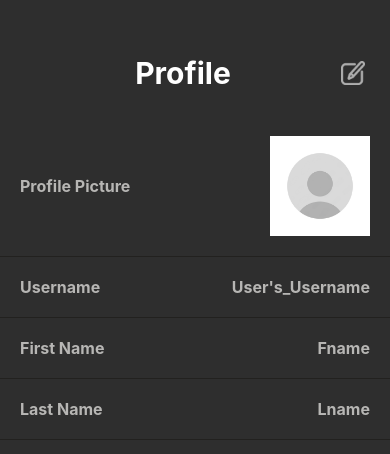
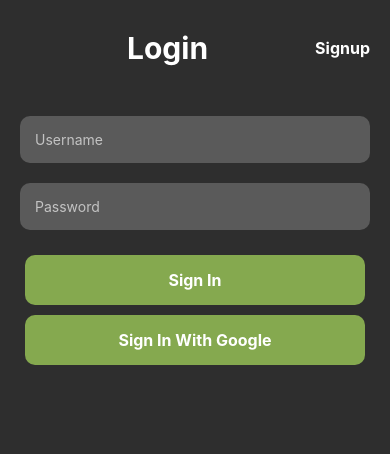
Before and after one commit to yugi957/KingsEye, a React Native app: screen / in a window 390 px wide. Shown: the top 454 px of the page. Built offline with nearby package versions, Linux system fonts and the light colour scheme.

Commit message:
changed app.tsx from testing to run normally, updated button text

```diff
--- a/App.tsx
+++ b/App.tsx
@@ -12,7 +12,7 @@ const Stack = createNativeStackNavigator();
 export default function App() {
   return (
     <NavigationContainer>
-      <Stack.Navigator initialRouteName='Profile' screenOptions={{ headerShown: false }}>
+      <Stack.Navigator initialRouteName='Login' screenOptions={{ headerShown: false }}>
         <Stack.Screen name = "Login" component={Login} />
         <Stack.Screen name = "Signup" component={Signup} />
         <Stack.Screen name="Home" component={Home} />
--- a/app/screens/Profile.tsx
+++ b/app/screens/Profile.tsx
@@ -83,7 +83,7 @@ const Profile = () => {
 		{editMode && (
 			<View>
 			<TouchableOpacity onPress={handleImageOptionsClick} style={[globalStyles.generalButton, styles.buttonContainer]}>
-				<Text style={styles.buttonText}>Image Options</Text>
+				<Text style={styles.buttonText}>Edit Picture</Text>
 			</TouchableOpacity>
 			<TouchableOpacity onPress={handleChangePasswordClick} style={[globalStyles.generalButton, styles.buttonContainer]}>
 				<Text style={styles.buttonText}>Change Password</Text>
```
